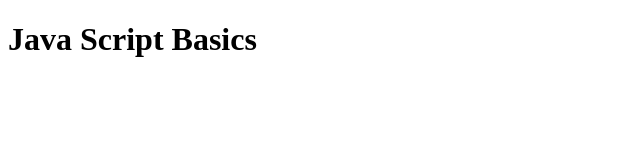
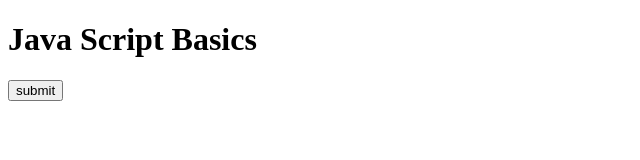
Before and after one commit to soumiya98/USN1BG16CS124, a plain HTML site: page JSBasics/index.html in a window 1280 px wide. Shown: the whole page, without its empty margins (0-640 px from the left). Drawn offline with Linux system fonts and the light colour scheme.

Commit message:
Commited DOM

```diff
--- a/JSBasics/index.html
+++ b/JSBasics/index.html
@@ -6,6 +6,7 @@
 </head>
 <body>
     <h1 class="hClass" id="hId">Java Script Basics</h1>
+    <input type="button" id='btn' value='submit'>
 </body>
 <script src='script.js'></script>
 
```
Also changed, not shown: JSBasics/script.js (+24 -0 lines).
